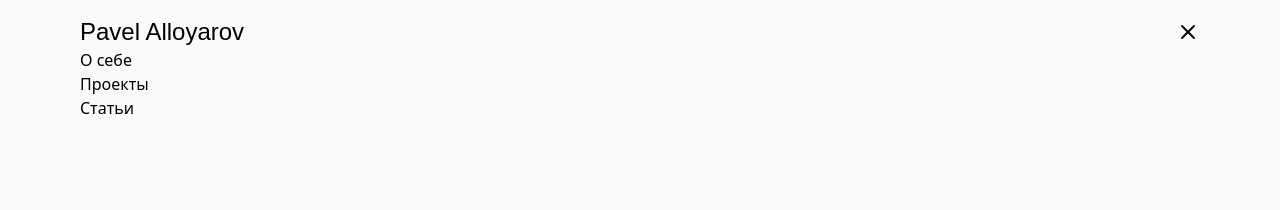
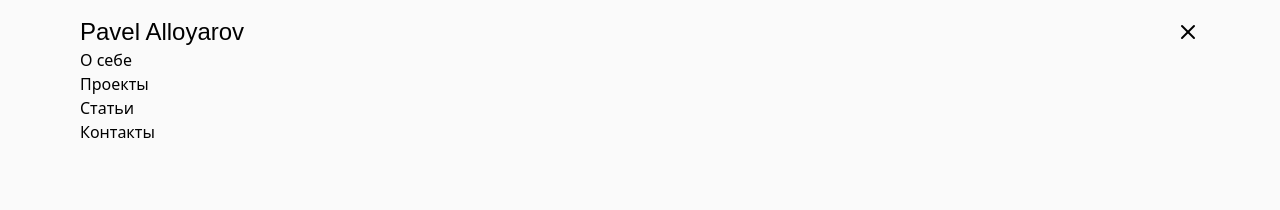
Before and after one commit to allpavel/personal, a Next.js app: page / in a window 1280 px wide. Both pictures are taken after a click on the button 1188 px from the left and 32 px from the top of the page. Shown: the top 210 px of the page. Built offline with nearby package versions, Linux system fonts and the light colour scheme; a web font is replaced by a local one.

Commit message:
add a navlink component

```diff
--- a/app/components/NavBar/NavBar.tsx
+++ b/app/components/NavBar/NavBar.tsx
@@ -1,4 +1,4 @@
-import Link from "next/link";
+import { NavLink } from "../ui/NavLink/NavLink";
 
 export function NavBar() {
   return (
@@ -7,9 +7,10 @@ export function NavBar() {
       aria-label="Main menu"
       className="absolute left-0 right-0 top-8 flex flex-col bg-zinc-50"
     >
-      <Link href={"/about"}>О себе</Link>
-      <Link href={"/projects"}>Проекты</Link>
-      <Link href={"/articles"}>Статьи</Link>
+      <NavLink href={"/about"}>О себе</NavLink>
+      <NavLink href={"/projects"}>Проекты</NavLink>
+      <NavLink href={"/articles"}>Статьи</NavLink>
+      <NavLink href={"/contacts"}>Контакты</NavLink>
     </nav>
   );
 }
--- /dev/null
+++ b/app/components/ui/NavLink/NavLink.tsx
@@ -0,0 +1,27 @@
+import Link, { LinkProps } from "next/link";
+import { HTMLProps, ReactNode } from "react";
+
+export function NavLink({
+  as,
+  children,
+  href,
+  replace,
+  scroll,
+  shallow,
+  passHref,
+  ...rest
+}: LinkProps & HTMLProps<HTMLAnchorElement>): ReactNode {
+  return (
+    <Link
+      as={as}
+      href={href}
+      passHref={passHref}
+      replace={replace}
+      scroll={scroll}
+      shallow={shallow}
+      legacyBehavior
+    >
+      <a {...rest}>{children}</a>
+    </Link>
+  );
+}
```
